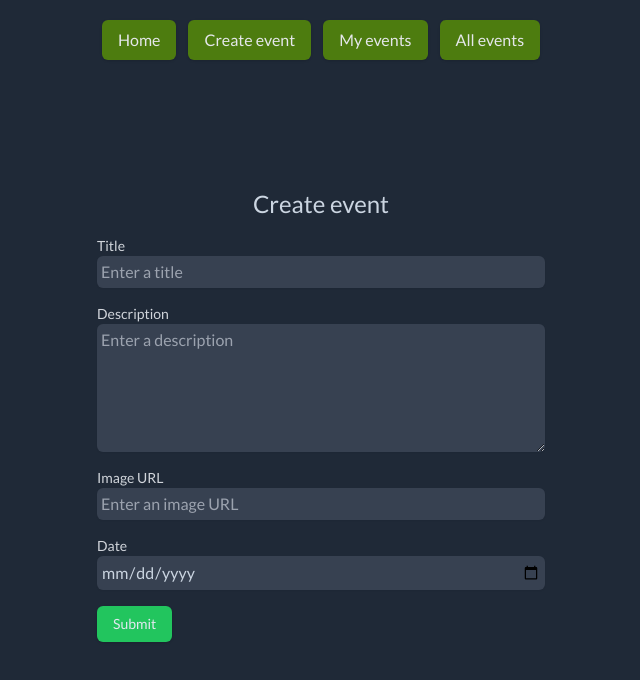
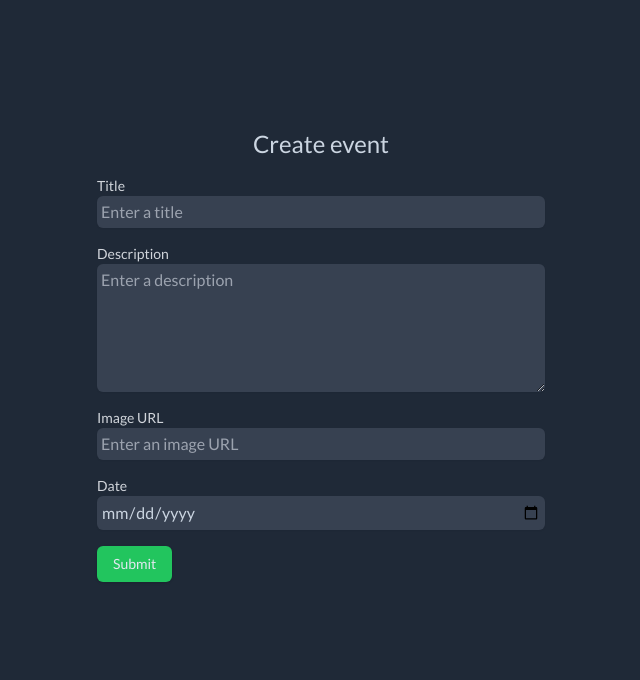
Before and after one commit to ntzolov/events-blog, a Next.js app: page /create in a window 1280 px wide. Shown: the top 680 px of the page, without its empty margins (319-959 px from the left). Built offline with nearby package versions, Linux system fonts and the light colour scheme; no server answers; what @apollo/experimental-nextjs-app-support would draw is missing.

Commit message:
Update layout.tsx

```diff
--- a/src/app/layout.tsx
+++ b/src/app/layout.tsx
@@ -18,7 +18,7 @@ export default async function RootLayout({
   return (
     <html lang='en' className='bg-gray-800 h-full w-full flex justify-center'>
       <body className={inter.className}>
-        <Nav />
+        {/* <Nav /> */}
         {children}
       </body>
     </html>
```
